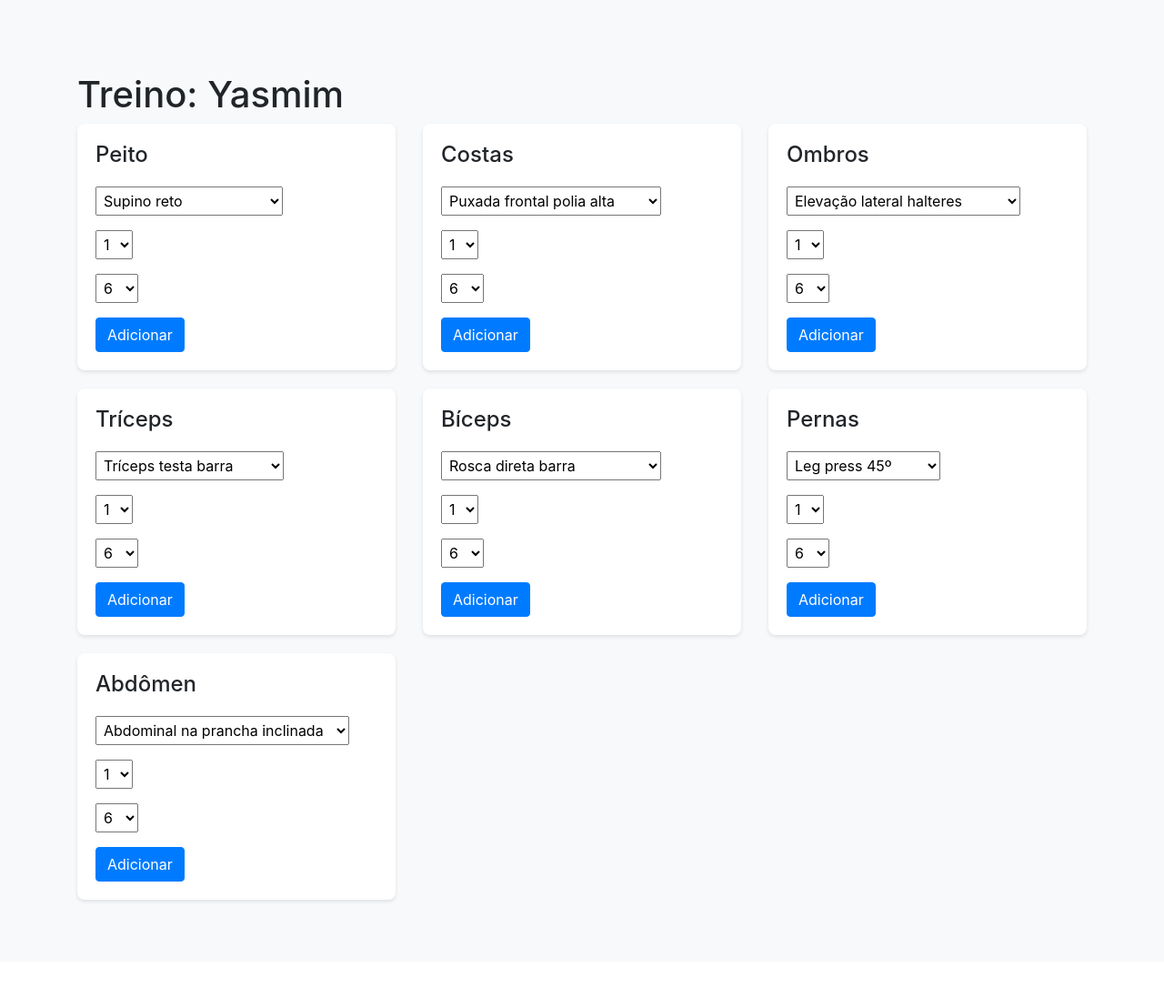
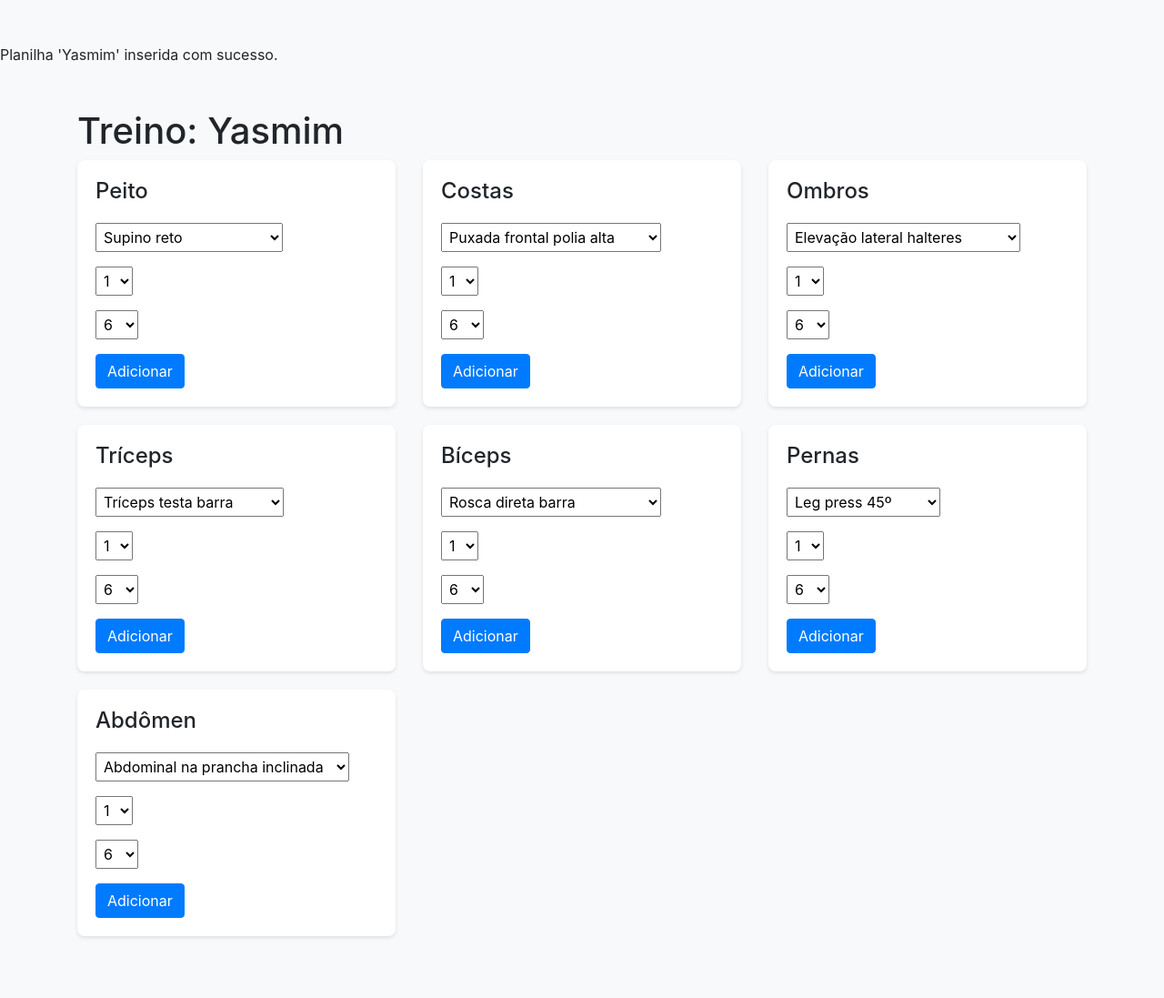
Before and after one commit to ArnaldoSJunior/Academia, a PHP site: page /treinoPersonalizado.php in a window 1280 px wide. Shown: the part 305-1402 px from the top of the page at 91% size. Before the commit the page ends 1298 px from the top, so only its background shows below. Run offline with PHP 8.4, Linux system fonts and the light colour scheme; a user stored in the database is signed in; tables that the repository leaves empty or names only in its code hold one stand-in row (values such as "Sample post"); some libraries are stand-ins or nearby versions.

Commit message:
Update treinoPersonalizado.php

```diff
--- a/treinoPersonalizado.php
+++ b/treinoPersonalizado.php
@@ -65,6 +65,65 @@
      if ($nomePlanilha == null) {
           die("Nome da planilha não fornecido");
      }
+
+     try {
+          // Escapa o nome da tabela para evitar injeção de SQL
+          $tabela = "planilha_" . $banco->real_escape_string($usu);
+
+          // Tenta selecionar dados da tabela do usuário
+          $busca = $banco->query("SELECT * FROM $tabela");
+
+          // Se a tabela não existe, cria uma nova tabela
+          if ($busca === false) {
+              $criaTabela = "CREATE TABLE IF NOT EXISTS $tabela (
+              cod INT NOT NULL AUTO_INCREMENT,
+              nome_planilha VARCHAR(255) NOT NULL,
+              PRIMARY KEY (cod)
+          )";
+
+              if ($banco->query($criaTabela)) {
+                  echo "Tabela criada com sucesso.";
+              } else {
+                  throw new Exception("Erro ao criar a tabela: " . $banco->error);
+              }
+          }
+
+          // Verifica se a planilha já existe na tabela do usuário
+          $busca = $banco->query("SELECT * FROM $tabela WHERE nome_planilha = '$nomePlanilha'");
+          if ($busca->num_rows == 0) {
+              $inserePlanilha = "INSERT INTO $tabela (nome_planilha) VALUES ('$nomePlanilha')";
+              if ($banco->query($inserePlanilha)) {
+                  echo "Planilha '$nomePlanilha' inserida com sucesso.";
+              } else {
+                  throw new Exception("Erro ao inserir a planilha: " . $banco->error);
+              }
+          } else {
+              echo "A planilha '$nomePlanilha' já existe.";
+          }
+      } catch (mysqli_sql_exception $e) {
+          if ($e->getCode() == 1146) { // Código de erro para tabela não encontrada
+              $criaTabela = "CREATE TABLE IF NOT EXISTS $tabela (
+              cod INT NOT NULL AUTO_INCREMENT,
+              nome_planilha VARCHAR(255) NOT NULL,
+              PRIMARY KEY (cod)
+          )";
+              if ($banco->query($criaTabela)) {
+                  echo "Tabela criada com sucesso.";
+                  $inserePlanilha = "INSERT INTO $tabela (nome_planilha) VALUES ('$nomePlanilha')";
+                  if ($banco->query($inserePlanilha)) {
+                      echo "Planilha '$nomePlanilha' inserida com sucesso.";
+                  } else {
+                      throw new Exception("Erro ao inserir a planilha: " . $banco->error);
+                  }
+              } else {
+                  throw new Exception("Erro ao criar a tabela: " . $banco->error);
+              }
+          } else {
+              echo "Erro: " . $e->getMessage();
+          }
+      } catch (Exception $e) {
+          echo "Erro: " . $e->getMessage();
+      }
 
      ?>
 
```
